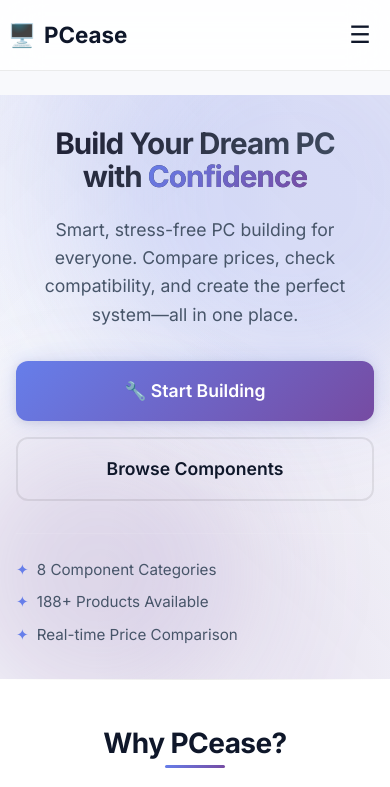
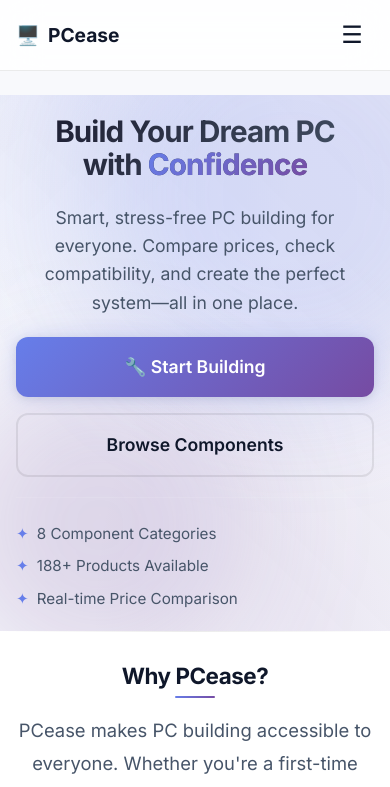
Before and after one commit to adithya-jithesh/PCease, a React (Vite) app: page / in a window 390 px wide. Shown: the top 787 px of the page. Built offline with nearby package versions, Linux system fonts and the light colour scheme; no server answers.

Commit message:
feat: mobile optimization

```diff
--- a/src/styles/browse.css
+++ b/src/styles/browse.css
@@ -523,12 +523,19 @@
 /* ========== Responsive ========== */
 @media (max-width: 768px) {
 	.controls {
-		padding: var(--space-lg);
+		padding: var(--space-md);
+		margin-bottom: var(--space-lg);
+	}
+
+	.control-input {
+		padding: var(--space-md);
+		margin-bottom: var(--space-md);
 	}
 
 	.filters {
 		flex-direction: column;
 		align-items: stretch;
+		gap: var(--space-sm);
 	}
 
 	.control-select,
@@ -538,11 +545,24 @@
 
 	.price {
 		flex-wrap: wrap;
+		gap: var(--space-xs);
+	}
+
+	.price span {
+		display: none;
 	}
 
 	.grid {
-		grid-template-columns: repeat(auto-fill, minmax(240px, 1fr));
+		grid-template-columns: repeat(auto-fill, minmax(260px, 1fr));
 		gap: var(--space-md);
+	}
+
+	.grid .card {
+		padding: var(--space-md);
+	}
+
+	.grid .card:hover {
+		transform: none;
 	}
 
 	.modal-body.two-col {
@@ -553,18 +573,63 @@
 		width: 100%;
 		justify-content: center;
 	}
+
+	.toolbar-btn {
+		padding: var(--space-sm) var(--space-md);
+		font-size: 0.85rem;
+	}
+
+	.toolbar-row {
+		margin-bottom: var(--space-lg);
+	}
 }
 
 @media (max-width: 480px) {
+	.controls {
+		padding: var(--space-sm);
+		border-radius: var(--radius-lg);
+	}
+
 	.chips {
 		overflow-x: auto;
 		flex-wrap: nowrap;
 		padding-bottom: var(--space-sm);
 		-webkit-overflow-scrolling: touch;
+		margin: 0 calc(var(--space-sm) * -1);
+		padding-left: var(--space-sm);
+		padding-right: var(--space-sm);
+	}
+
+	.chip {
+		padding: var(--space-xs) var(--space-md);
+		font-size: 0.8rem;
 	}
 
 	.grid {
 		grid-template-columns: 1fr;
+		gap: var(--space-sm);
+	}
+
+	.grid .card {
+		padding: var(--space-md);
+		gap: var(--space-sm);
+	}
+
+	.title {
+		font-size: 0.95rem;
+	}
+
+	.grid .card .price {
+		font-size: 1.1rem;
+	}
+
+	.actions {
+		gap: var(--space-xs);
+	}
+
+	.btn {
+		padding: var(--space-sm);
+		font-size: 0.85rem;
 	}
 
 	.fav-item {
@@ -575,4 +640,15 @@
 	.fav-actions {
 		justify-content: flex-end;
 	}
+
+	.vendor-item {
+		flex-direction: column;
+		align-items: flex-start;
+		gap: var(--space-xs);
+	}
+
+	/* Hide toolbar text on very small screens */
+	.toolbar-btn {
+		padding: var(--space-sm);
+	}
 }
--- a/src/styles/global.css
+++ b/src/styles/global.css
@@ -31,7 +31,7 @@
   --gradient-success: linear-gradient(135deg, #11998e 0%, #38ef7d 100%);
   --gradient-warning: linear-gradient(135deg, #f7971e 0%, #ffd200 100%);
   --gradient-dark: linear-gradient(135deg, #1a1a2e 0%, #16213e 100%);
-  --gradient-glass: linear-gradient(135deg, rgba(255,255,255,0.1) 0%, rgba(255,255,255,0.05) 100%);
+  --gradient-glass: linear-gradient(135deg, rgba(255, 255, 255, 0.1) 0%, rgba(255, 255, 255, 0.05) 100%);
 
   /* Borders & Shadows */
   --border: rgba(255, 255, 255, 0.08);
@@ -105,7 +105,9 @@
 }
 
 /* ========== Reset & Base ========== */
-*, *::before, *::after {
+*,
+*::before,
+*::after {
   box-sizing: border-box;
   margin: 0;
   padding: 0;
@@ -134,17 +136,32 @@ body {
 }
 
 /* ========== Typography ========== */
-h1, h2, h3, h4, h5, h6 {
+h1,
+h2,
+h3,
+h4,
+h5,
+h6 {
   font-weight: 700;
   line-height: 1.2;
   letter-spacing: -0.02em;
 }
 
-h1 { font-size: clamp(2rem, 5vw, 3rem); }
-h2 { font-size: clamp(1.5rem, 4vw, 2.25rem); }
-h3 { font-size: clamp(1.25rem, 3vw, 1.5rem); }
+h1 {
+  font-size: clamp(2rem, 5vw, 3rem);
+}
 
-p { color: var(--text-secondary); }
+h2 {
+  font-size: clamp(1.5rem, 4vw, 2.25rem);
+}
+
+h3 {
+  font-size: clamp(1.25rem, 3vw, 1.5rem);
+}
+
+p {
+  color: var(--text-secondary);
+}
 
 a {
   color: var(--accent);
@@ -152,7 +169,9 @@ a {
   transition: color var(--transition-fast);
 }
 
-a:hover { color: var(--accent-hover); }
+a:hover {
+  color: var(--accent-hover);
+}
 
 /* ========== Layout ========== */
 .container {
@@ -170,8 +189,13 @@ main {
 
 /* ========== Animations ========== */
 @keyframes fadeIn {
-  from { opacity: 0; }
-  to { opacity: 1; }
+  from {
+    opacity: 0;
+  }
+
+  to {
+    opacity: 1;
+  }
 }
 
 @keyframes fadeInUp {
@@ -179,6 +203,7 @@ main {
     opacity: 0;
     transform: translateY(20px);
   }
+
   to {
     opacity: 1;
     transform: translateY(0);
@@ -190,6 +215,7 @@ main {
     opacity: 0;
     transform: translateX(-20px);
   }
+
   to {
     opacity: 1;
     transform: translateX(0);
@@ -197,29 +223,63 @@ main {
 }
 
 @keyframes pulse {
-  0%, 100% { opacity: 1; }
-  50% { opacity: 0.5; }
+
+  0%,
+  100% {
+    opacity: 1;
+  }
+
+  50% {
+    opacity: 0.5;
+  }
 }
 
 @keyframes shimmer {
-  0% { transform: translateX(-100%); }
-  100% { transform: translateX(100%); }
+  0% {
+    transform: translateX(-100%);
+  }
+
+  100% {
+    transform: translateX(100%);
+  }
 }
 
 @keyframes glow {
-  0%, 100% { box-shadow: 0 0 20px rgba(102, 126, 234, 0.3); }
-  50% { box-shadow: 0 0 40px rgba(102, 126, 234, 0.6); }
+
+  0%,
+  100% {
+    box-shadow: 0 0 20px rgba(102, 126, 234, 0.3);
+  }
+
+  50% {
+    box-shadow: 0 0 40px rgba(102, 126, 234, 0.6);
+  }
 }
 
 @keyframes float {
-  0%, 100% { transform: translateY(0px); }
-  50% { transform: translateY(-10px); }
+
+  0%,
+  100% {
+    transform: translateY(0px);
+  }
+
+  50% {
+    transform: translateY(-10px);
+  }
 }
 
 @keyframes gradient-shift {
-  0% { background-position: 0% 50%; }
-  50% { background-position: 100% 50%; }
-  100% { background-position: 0% 50%; }
+  0% {
+    background-position: 0% 50%;
+  }
+
+  50% {
+    background-position: 100% 50%;
+  }
+
+  100% {
+    background-position: 0% 50%;
+  }
 }
 
 /* ========== Glass Effect Utilities ========== */
@@ -328,8 +388,13 @@ main {
   border-color: var(--border-light);
 }
 
-.theme-icon { font-size: 1.1rem; }
-.theme-text { display: none; }
+.theme-icon {
+  font-size: 1.1rem;
+}
+
+.theme-text {
+  display: none;
+}
 
 /* Mobile Menu */
 .mobile-menu-toggle {
@@ -345,7 +410,12 @@ main {
 }
 
 @media (max-width: 768px) {
-  .mobile-menu-toggle { display: flex; align-items: center; justify-content: center; }
+  .mobile-menu-toggle {
+    display: flex;
+    align-items: center;
+    justify-content: center;
+  }
+
   .nav-links {
     display: none;
     position: absolute;
@@ -358,14 +428,30 @@ main {
     padding: var(--space-md);
     gap: var(--space-xs);
   }
-  .nav-links.mobile-open { display: flex; animation: fadeInUp var(--transition-fast); }
-  .nav-link { width: 100%; padding: var(--space-md); }
-  .theme-toggle-btn { width: 100%; justify-content: center; }
-  .theme-text { display: inline; }
+
+  .nav-links.mobile-open {
+    display: flex;
+    animation: fadeInUp var(--transition-fast);
+  }
+
+  .nav-link {
+    width: 100%;
+    padding: var(--space-md);
+  }
+
+  .theme-toggle-btn {
+    width: 100%;
+    justify-content: center;
+  }
+
+  .theme-text {
+    display: inline;
+  }
 }
 
 /* ========== Buttons ========== */
-.cta-button, .btn-primary {
+.cta-button,
+.btn-primary {
   display: inline-flex;
   align-items: center;
   justify-content: center;
@@ -385,26 +471,35 @@ main {
   overflow: hidden;
 }
 
-.cta-button::before, .btn-primary::before {
+.cta-button::before,
+.btn-primary::before {
   content: '';
   position: absolute;
   inset: 0;
-  background: linear-gradient(135deg, rgba(255,255,255,0.2) 0%, transparent 50%);
+  background: linear-gradient(135deg, rgba(255, 255, 255, 0.2) 0%, transparent 50%);
   opacity: 0;
   transition: opacity var(--transition-fast);
 }
 
-.cta-button:hover, .btn-primary:hover {
+.cta-button:hover,
+.btn-primary:hover {
   transform: translateY(-2px);
   box-shadow: var(--shadow-md), 0 0 30px rgba(102, 126, 234, 0.4);
   color: white;
 }
 
-.cta-button:hover::before, .btn-primary:hover::before { opacity: 1; }
+.cta-button:hover::before,
+.btn-primary:hover::before {
+  opacity: 1;
+}
 
-.cta-button:active, .btn-primary:active { transform: translateY(0); }
+.cta-button:active,
+.btn-primary:active {
+  transform: translateY(0);
+}
 
-.secondary-button, .btn-secondary {
+.secondary-button,
+.btn-secondary {
   display: inline-flex;
   align-items: center;
   justify-content: center;
@@ -421,7 +516,8 @@ main {
   text-decoration: none;
 }
 
-.secondary-button:hover, .btn-secondary:hover {
+.secondary-button:hover,
+.btn-secondary:hover {
   background: rgba(255, 255, 255, 0.05);
   border-color: var(--accent);
   color: var(--text);
@@ -470,10 +566,14 @@ main {
   box-shadow: var(--shadow-lg), var(--shadow-glow);
 }
 
-.card:hover::before { opacity: 1; }
+.card:hover::before {
+  opacity: 1;
+}
 
 /* ========== Form Elements ========== */
-input, select, textarea {
+input,
+select,
+textarea {
   background: var(--surface);
   color: var(--text);
   border: 1px solid var(--border);
@@ -485,13 +585,16 @@ input, select, textarea {
   width: 100%;
 }
 
-input:focus, select:focus, textarea:focus {
+input:focus,
+select:focus,
+textarea:focus {
   outline: none;
   border-color: var(--accent);
   box-shadow: 0 0 0 3px var(--accent-glow);
 }
 
-input::placeholder, textarea::placeholder {
+input::placeholder,
+textarea::placeholder {
   color: var(--text-muted);
 }
 
@@ -556,7 +659,7 @@ label {
   content: '';
   position: absolute;
   inset: 0;
-  background: linear-gradient(90deg, transparent, rgba(255,255,255,0.08), transparent);
+  background: linear-gradient(90deg, transparent, rgba(255, 255, 255, 0.08), transparent);
   animation: shimmer 1.5s infinite;
 }
 
@@ -614,7 +717,10 @@ label {
   padding: var(--space-lg);
 }
 
-.modal-container.active { display: flex; animation: fadeIn var(--transition-fast); }
+.modal-container.active {
+  display: flex;
+  animation: fadeIn var(--transition-fast);
+}
 
 .modal-overlay {
   position: absolute;
@@ -662,7 +768,9 @@ label {
   transition: color var(--transition-fast);
 }
 
-.modal-close-btn:hover { color: var(--text); }
+.modal-close-btn:hover {
+  color: var(--text);
+}
 
 .modal-body {
   padding: var(--space-lg);
@@ -680,13 +788,28 @@ label {
   background: var(--bg-secondary);
 }
 
-.footer p { margin: 0; color: var(--text-muted); }
+.footer p {
+  margin: 0;
+  color: var(--text-muted);
+}
 
 /* ========== Utility Classes ========== */
-.hidden { display: none !important; }
-.muted { color: var(--text-muted); }
-.text-center { text-align: center; }
-.text-accent { color: var(--accent); }
+.hidden {
+  display: none !important;
+}
+
+.muted {
+  color: var(--text-muted);
+}
+
+.text-center {
+  text-align: center;
+}
+
+.text-accent {
+  color: var(--accent);
+}
+
 .gradient-text {
   background: var(--gradient-primary);
   -webkit-background-clip: text;
@@ -696,15 +819,127 @@ label {
 
 /* ========== Responsive ========== */
 @media (max-width: 768px) {
-  .container { padding: 0 var(--space-md); }
-  main { padding-top: var(--space-lg); padding-bottom: var(--space-2xl); }
-  .page-header { padding: var(--space-lg) 0; }
-  .page-header h1 { font-size: 1.75rem; }
-  .modal-content { max-height: 90vh; margin: var(--space-sm); }
+  .container {
+    padding: 0 var(--space-md);
+  }
+
+  main {
+    padding-top: var(--space-lg);
+    padding-bottom: var(--space-2xl);
+  }
+
+  .page-header {
+    padding: var(--space-lg) 0;
+    margin-bottom: var(--space-lg);
+  }
+
+  .page-header h1 {
+    font-size: 1.5rem;
+  }
+
+  .page-header p {
+    font-size: 0.95rem;
+  }
+
+  .modal-content {
+    max-height: 90vh;
+    margin: var(--space-sm);
+    border-radius: var(--radius-lg);
+  }
+
+  .modal-header {
+    padding: var(--space-md);
+  }
+
+  .modal-body {
+    padding: var(--space-md);
+  }
+
+  /* Better touch targets */
+  .cta-button,
+  .secondary-button,
+  .btn {
+    min-height: 48px;
+    padding: var(--space-md) var(--space-lg);
+  }
+
+  /* Reduce motion for mobile */
+  .card:hover,
+  .feature-card:hover {
+    transform: none;
+  }
+
+  /* Section title sizing */
+  .section-title {
+    font-size: 1.4rem;
+    margin-bottom: var(--space-lg);
+  }
+
+  .section-title::after {
+    width: 40px;
+    height: 2px;
+  }
 }
 
 @media (max-width: 480px) {
-  .container { padding: 0 var(--space-sm); }
-  .cta-button, .secondary-button { width: 100%; padding: var(--space-md); }
-  input, select, textarea { font-size: 16px; } /* Prevents zoom on iOS */
+  :root {
+    --space-xl: 20px;
+    --space-2xl: 32px;
+    --space-3xl: 48px;
+  }
+
+  .container {
+    padding: 0 var(--space-sm);
+  }
+
+  .cta-button,
+  .secondary-button {
+    width: 100%;
+    padding: var(--space-md);
+    text-align: center;
+  }
+
+  input,
+  select,
+  textarea {
+    font-size: 16px;
+  }
+
+  /* Prevents zoom on iOS */
+
+  .page-header h1 {
+    font-size: 1.35rem;
+    line-height: 1.3;
+  }
+
+  /* Navbar mobile tweaks */
+  .navbar .container {
+    padding: var(--space-sm) var(--space-md);
+  }
+
+  .brand-logo {
+    font-size: 1.2rem;
+  }
+
+  /* Footer compact */
+  .footer {
+    padding: var(--space-lg) 0;
+    font-size: 0.85rem;
+  }
 }
+
+/* Touch device optimizations */
+@media (hover: none) {
+
+  .card:hover,
+  .feature-card:hover,
+  .preset-card:hover {
+    transform: none;
+    box-shadow: var(--shadow-sm);
+  }
+
+  .cta-button:hover,
+  .btn-primary:hover {
+    transform: none;
+  }
+}
```
Also changed, not shown: src/styles/builder.css (+96 -14 lines), src/styles/query.css (+96 -6 lines).
